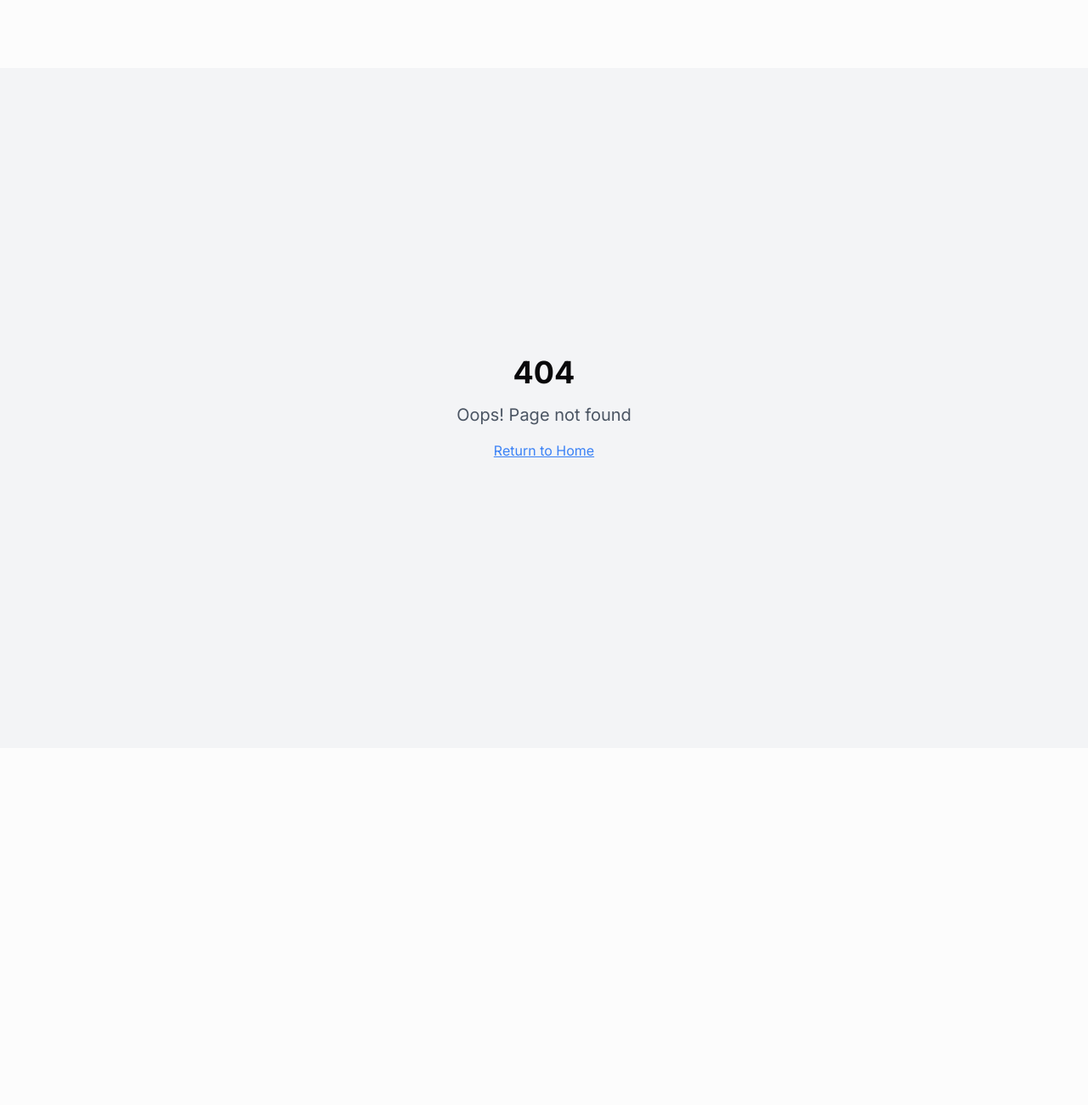
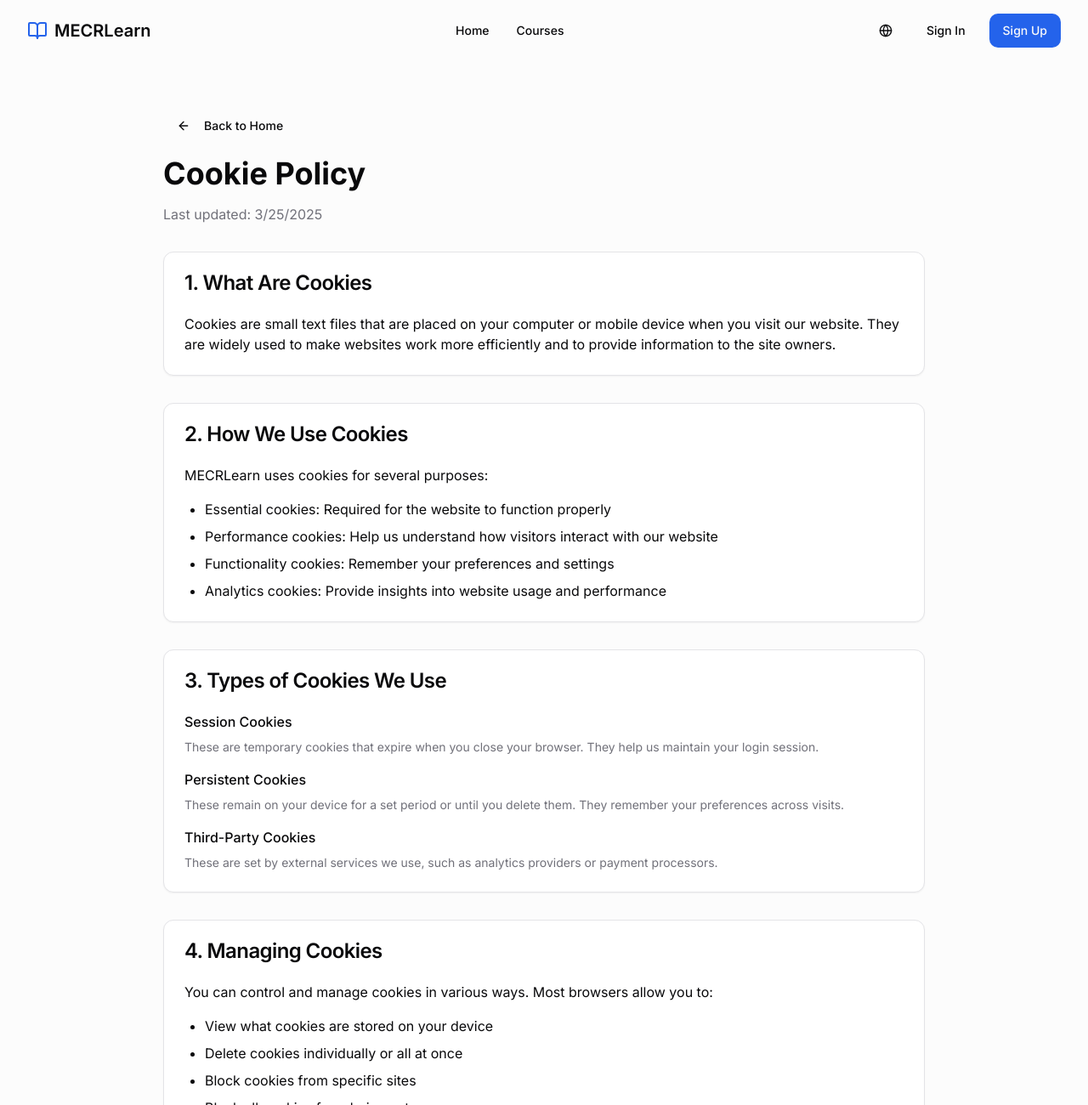
Before and after one commit to duckhang1412002/coursecraft-colony-65, a React (Vite) app: page /cookies in a window 1280 px wide. Before the commit this address had no page. Shown: the top 1300 px of the page at 85% size. Before the commit the page ends 880 px from the top, so only its background shows below. Built offline with nearby package versions, Linux system fonts and the light colour scheme.

Commit message:
Add cookie page and footer link
Added a cookies page and updated the footer to link to it.

```diff
--- a/src/App.tsx
+++ b/src/App.tsx
@@ -1,4 +1,3 @@
-
 import { Toaster } from "@/components/ui/toaster";
 import { Toaster as Sonner } from "@/components/ui/sonner";
 import { TooltipProvider } from "@/components/ui/tooltip";
@@ -20,6 +19,7 @@ import CourseLearn from "./pages/CourseLearn";
 import AdminDashboard from "./pages/AdminDashboard";
 import TermsOfService from "./pages/TermsOfService";
 import PrivacyPolicy from "./pages/PrivacyPolicy";
+import Cookies from "./pages/Cookies";
 import ProtectedRoute from "./components/auth/ProtectedRoute";
 
 const queryClient = new QueryClient();
@@ -42,6 +42,7 @@ const App = () => (
                 <Route path="/cart" element={<Cart />} />
                 <Route path="/terms" element={<TermsOfService />} />
                 <Route path="/privacy" element={<PrivacyPolicy />} />
+                <Route path="/cookies" element={<Cookies />} />
                 <Route path="/courses/:courseId/learn" element={
                   <ProtectedRoute>
                     <CourseLearn />
--- a/src/components/layout/Footer.tsx
+++ b/src/components/layout/Footer.tsx
@@ -102,7 +102,7 @@ const Footer = () => {
                 </li>
                 <li>
                   <Link to="/cookies" className="text-sm text-muted-foreground hover:text-primary transition-colors">
-                    {t("footer.privacy")}
+                    Cookie Policy
                   </Link>
                 </li>
               </ul>
--- /dev/null
+++ b/src/pages/Cookies.tsx
@@ -0,0 +1,150 @@
+
+import { Link } from "react-router-dom";
+import { ArrowLeft } from "lucide-react";
+import { Button } from "@/components/ui/button";
+import { Card, CardContent, CardHeader, CardTitle } from "@/components/ui/card";
+import Navbar from "@/components/layout/Navbar";
+import Footer from "@/components/layout/Footer";
+
+const Cookies = () => {
+  return (
+    <div className="min-h-screen bg-background">
+      <Navbar />
+
+      <main className="container mx-auto px-6 py-12">
+        <div className="max-w-4xl mx-auto">
+          <div className="mb-8">
+            <Link to="/">
+              <Button variant="ghost" className="mb-4">
+                <ArrowLeft className="w-4 h-4 mr-2" />
+                Back to Home
+              </Button>
+            </Link>
+            <h1 className="text-4xl font-bold mb-4">Cookie Policy</h1>
+            <p className="text-muted-foreground">Last updated: {new Date().toLocaleDateString()}</p>
+          </div>
+
+          <div className="space-y-8">
+            <Card>
+              <CardHeader>
+                <CardTitle>1. What Are Cookies</CardTitle>
+              </CardHeader>
+              <CardContent className="space-y-4">
+                <p>
+                  Cookies are small text files that are placed on your computer or mobile device when you visit our website.
+                  They are widely used to make websites work more efficiently and to provide information to the site owners.
+                </p>
+              </CardContent>
+            </Card>
+
+            <Card>
+              <CardHeader>
+                <CardTitle>2. How We Use Cookies</CardTitle>
+              </CardHeader>
+              <CardContent className="space-y-4">
+                <p>MECRLearn uses cookies for several purposes:</p>
+                <ul className="list-disc pl-6 space-y-2">
+                  <li>Essential cookies: Required for the website to function properly</li>
+                  <li>Performance cookies: Help us understand how visitors interact with our website</li>
+                  <li>Functionality cookies: Remember your preferences and settings</li>
+                  <li>Analytics cookies: Provide insights into website usage and performance</li>
+                </ul>
+              </CardContent>
+            </Card>
+
+            <Card>
+              <CardHeader>
+                <CardTitle>3. Types of Cookies We Use</CardTitle>
+              </CardHeader>
+              <CardContent className="space-y-4">
+                <div className="space-y-4">
+                  <div>
+                    <h4 className="font-medium mb-2">Session Cookies</h4>
+                    <p className="text-sm text-muted-foreground">
+                      These are temporary cookies that expire when you close your browser. They help us maintain your login session.
+                    </p>
+                  </div>
+                  <div>
+                    <h4 className="font-medium mb-2">Persistent Cookies</h4>
+                    <p className="text-sm text-muted-foreground">
+                      These remain on your device for a set period or until you delete them. They remember your preferences across visits.
+                    </p>
+                  </div>
+                  <div>
+                    <h4 className="font-medium mb-2">Third-Party Cookies</h4>
+                    <p className="text-sm text-muted-foreground">
+                      These are set by external services we use, such as analytics providers or payment processors.
+                    </p>
+                  </div>
+                </div>
+              </CardContent>
+            </Card>
+
+            <Card>
+              <CardHeader>
+                <CardTitle>4. Managing Cookies</CardTitle>
+              </CardHeader>
+              <CardContent className="space-y-4">
+                <p>
+                  You can control and manage cookies in various ways. Most browsers allow you to:
+                </p>
+                <ul className="list-disc pl-6 space-y-2">
+                  <li>View what cookies are stored on your device</li>
+                  <li>Delete cookies individually or all at once</li>
+                  <li>Block cookies from specific sites</li>
+                  <li>Block all cookies from being set</li>
+                  <li>Be notified when a cookie is being set</li>
+                </ul>
+                <p className="text-sm text-muted-foreground mt-4">
+                  Please note that blocking or deleting cookies may affect your experience on our website and some features may not work properly.
+                </p>
+              </CardContent>
+            </Card>
+
+            <Card>
+              <CardHeader>
+                <CardTitle>5. Browser Settings</CardTitle>
+              </CardHeader>
+              <CardContent className="space-y-4">
+                <p>To manage cookies in popular browsers:</p>
+                <ul className="list-disc pl-6 space-y-2">
+                  <li><strong>Chrome:</strong> Settings → Privacy and security → Cookies and other site data</li>
+                  <li><strong>Firefox:</strong> Settings → Privacy & Security → Cookies and Site Data</li>
+                  <li><strong>Safari:</strong> Preferences → Privacy → Manage Website Data</li>
+                  <li><strong>Edge:</strong> Settings → Cookies and site permissions → Cookies and site data</li>
+                </ul>
+              </CardContent>
+            </Card>
+
+            <Card>
+              <CardHeader>
+                <CardTitle>6. Changes to This Policy</CardTitle>
+              </CardHeader>
+              <CardContent className="space-y-4">
+                <p>
+                  We may update this Cookie Policy from time to time to reflect changes in our practices or for other operational,
+                  legal, or regulatory reasons. We will notify you of any material changes by updating this page.
+                </p>
+              </CardContent>
+            </Card>
+
+            <Card>
+              <CardHeader>
+                <CardTitle>7. Contact Us</CardTitle>
+              </CardHeader>
+              <CardContent className="space-y-4">
+                <p>
+                  If you have any questions about our use of cookies, please contact us at cookies@mecrlearn.com
+                </p>
+              </CardContent>
+            </Card>
+          </div>
+        </div>
+      </main>
+
+      <Footer />
+    </div>
+  );
+};
+
+export default Cookies;
```
Also changed, not shown: 1 other file (tests, documents, lock files or other folders).
